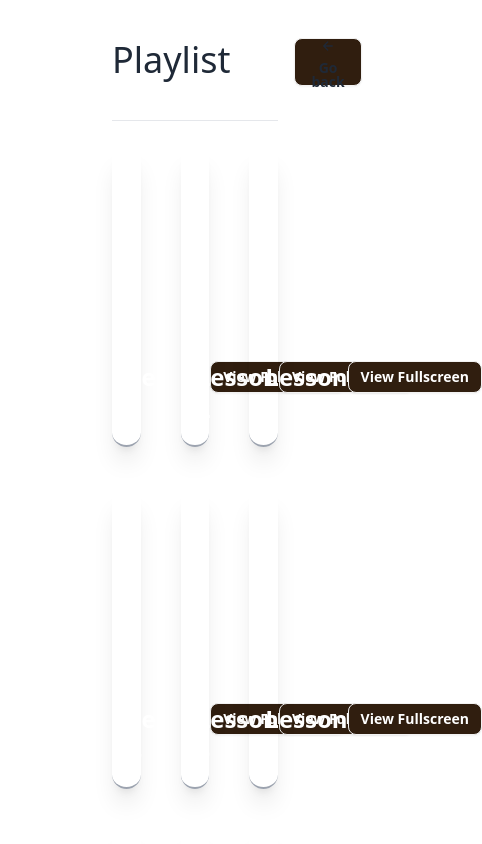
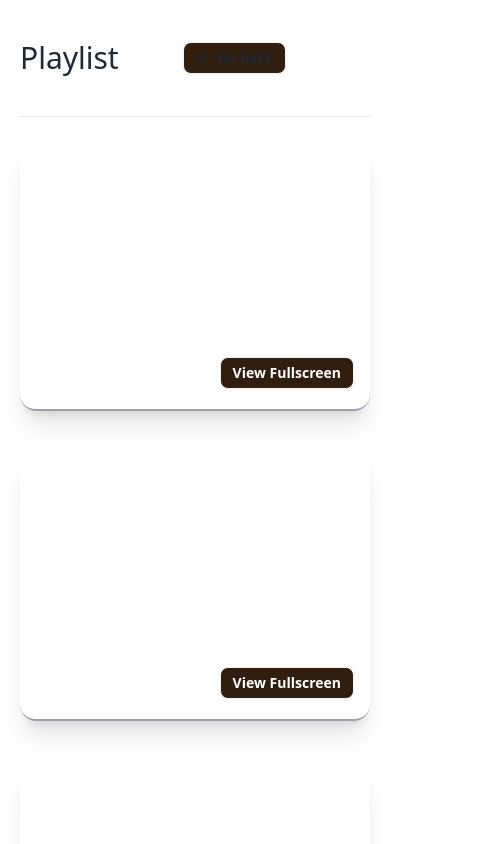
Before and after one commit to Siyammahdi/learning-arabic, a React (Vite) app: page /playlist in a window 390 px wide. Shown: the top 844 px of the page, 482 px wide, since content can reach past the window. Built offline with nearby package versions, Linux system fonts and the light colour scheme.

Commit message:
responsive added

```diff
--- a/src/Pages/Banner/Banner.jsx
+++ b/src/Pages/Banner/Banner.jsx
@@ -20,14 +20,14 @@ const Banner = () => {
         <div>
             <div className="hero min-h-screen" style={{ backgroundImage: 'url(https://i.ibb.co/c3nd9gZ/istockphoto-1469852365-170667a.webp)' }}>
                 <div className="hero-content text-center text-neutral-content">
-                    <div className="flex items-center">
-                        <div className="w-1/2 text-start">
-                            <h1 className="mb-5 text-5xl font-bold text-basic">Learning Arabic</h1>
-                            <p className="mb-5 text-basic">Provident cupiditate voluptatem et in. Quaerat fugiat ut assumenda excepturi exercitationem quasi. In deleniti eaque aut repudiandae et a id nisi.</p>
-                            <button onClick={handleLink} className="btn text-white bg-basic hover:bg-amber-950">View full playlist</button>
+                    <div className="flex flex-col lg:flex-row items-center">
+                        <div className="lg:w-1/2 my-10 lg:my-0 text-start">
+                            <h1 className="mb-5 text-3xl lg:text-5xl font-bold text-basic">Learning Arabic</h1>
+                            <p className="mb-5 text-sm lg:text-base text-basic">Provident cupiditate voluptatem et in. Quaerat fugiat ut assumenda excepturi exercitationem quasi. In deleniti eaque aut repudiandae et a id nisi.</p>
+                            <button onClick={handleLink} className="btn btn-sm lg:btn-md text-white bg-basic hover:bg-amber-950">View full playlist</button>
                         </div>
                         <div>
-                            <div className="card card-compact w-[650px] bg-basic bg-opacity-50 backdrop-blur-md shadow-xl">
+                            <div className="card card-compact lg:w-[650px] bg-basic bg-opacity-50 backdrop-blur-md shadow-xl">
                                 <figure>
                                     <ReactPlayer
                                     url='https://www.youtube.com/watch?v=bpU2Esv8xRo&          list=PLDJj4dgyFfNRCm96fB5YaXKxqixsQ7Uj-&index=1'
--- a/src/Pages/Playlist/Playlist.jsx
+++ b/src/Pages/Playlist/Playlist.jsx
@@ -23,14 +23,14 @@ const Playlist = () => {
     };
 
     return (
-        <div className="mx-28 ">
+        <div className="mx-5 lg:mx-28 ">
             <div className="flex items-center gap-16">
-                <h2 className="text-4xl py-10">Playlist</h2>
-                <Link to="/"><button className="btn bg-basic"><IoArrowBack /> Go back</button></Link>
+                <h2 className="lg:text-4xl text-3xl py-10">Playlist</h2>
+                <Link to="/"><button className="btn btn-sm lg:btn-md bg-basic"><IoArrowBack /> Go back</button></Link>
             </div>
             <hr />
             <br />
-            <div className="grid grid-cols-3 gap-10">
+            <div className="grid grid-cols-1 lg:grid-cols-3 gap-10">
                 {videos.map((video) => (
                     <div key={video.id}>
                         <div className="card card-compact border-b-2 border-gray-400 shadow-xl">
```
